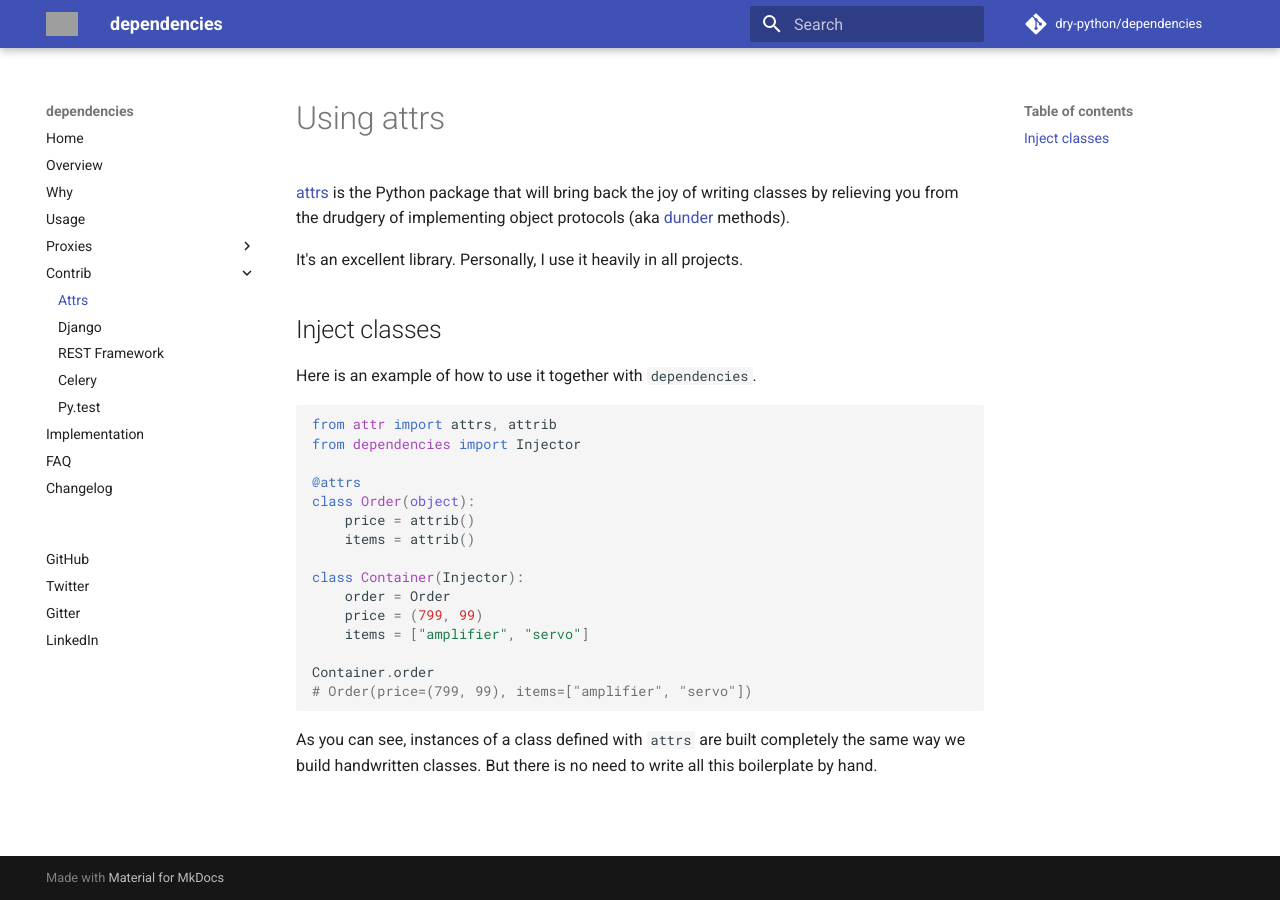
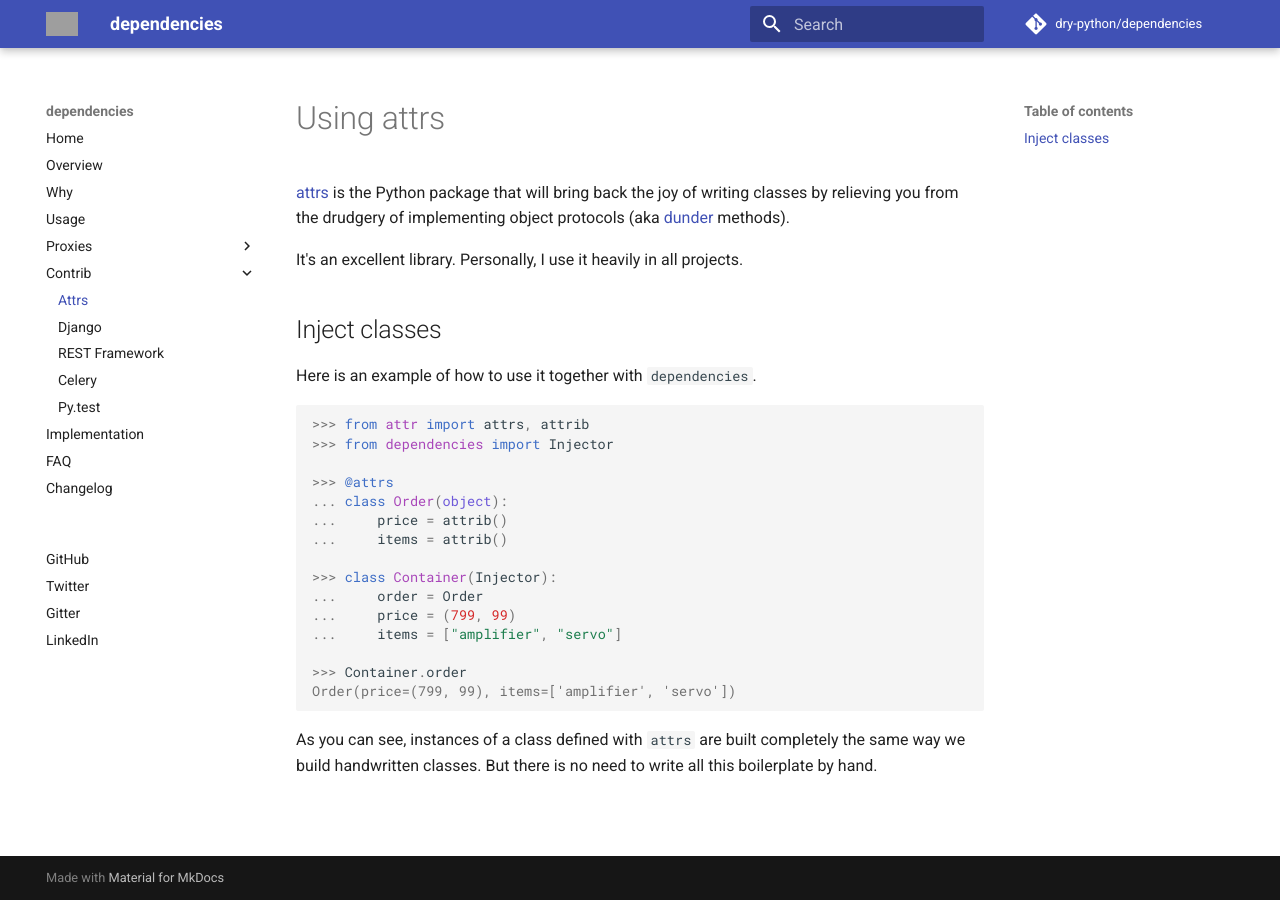
Before and after one commit to proofit404/dependencies, an MkDocs documentation site: the page built from docs/contrib/attrs.md, in a window 1280 px wide. Built offline with MkDocs 1.6.1 and Material for MkDocs 9.7.7, drawn with Linux system fonts in a browser that asks for light colours; comment, search, counter and statistics services are not loaded; grey boxes are pictures that could not be loaded.

Commit message:
Use doctest in the attrs code examples.

````diff
--- a/docs/contrib/attrs.md
+++ b/docs/contrib/attrs.md
@@ -11,22 +11,24 @@ It's an excellent library. Personally, I use it heavily in all projects.
 
 Here is an example of how to use it together with `dependencies`.
 
-```python
-from attr import attrs, attrib
-from dependencies import Injector
+```pycon
 
-@attrs
-class Order(object):
-    price = attrib()
-    items = attrib()
+>>> from attr import attrs, attrib
+>>> from dependencies import Injector
 
-class Container(Injector):
-    order = Order
-    price = (799, 99)
-    items = ["amplifier", "servo"]
+>>> @attrs
+... class Order(object):
+...     price = attrib()
+...     items = attrib()
 
-Container.order
-# Order(price=(799, 99), items=["amplifier", "servo"])
+>>> class Container(Injector):
+...     order = Order
+...     price = (799, 99)
+...     items = ["amplifier", "servo"]
+
+>>> Container.order
+Order(price=(799, 99), items=['amplifier', 'servo'])
+
 ```
 
 As you can see, instances of a class defined with `attrs` are built
````
Also changed, not shown: 1 other file.
